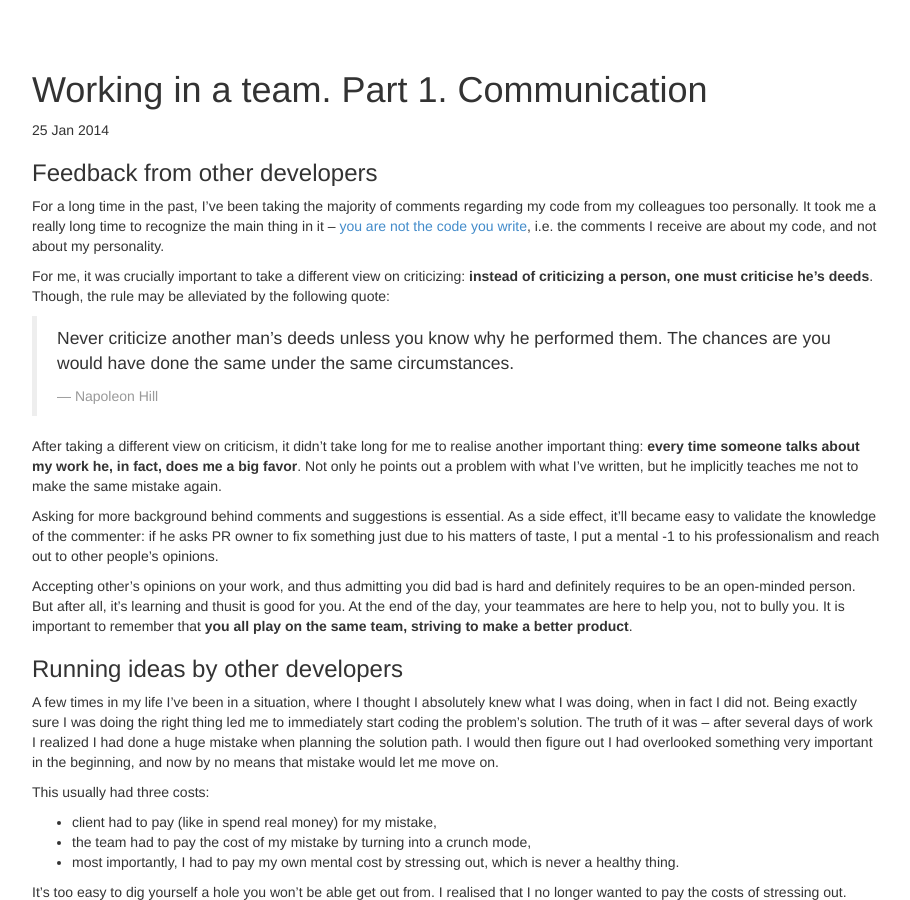
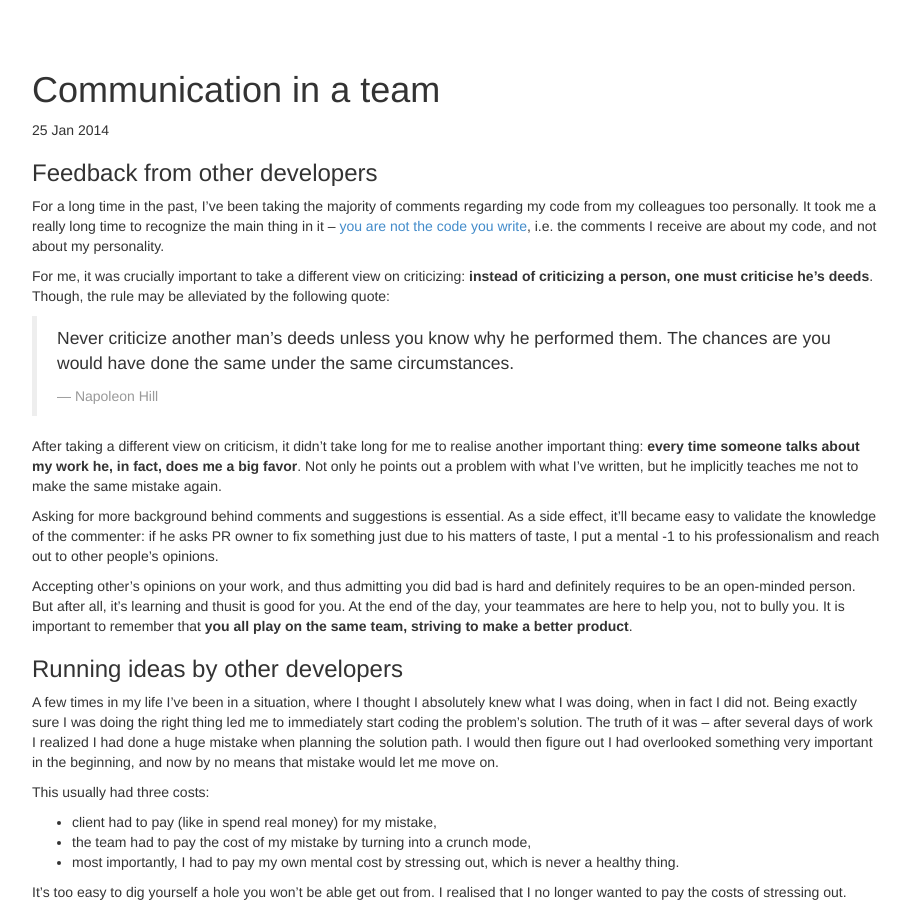
Before and after one commit to gmile/gmile.github.io, a Jekyll site: the page built from _posts/2014-01-25-working-in-a-team-pt-1-communication.markdown, in a window 1280 px wide and 900 px high. Shown: the whole window, without its empty margins (38-948 px from the left). Built offline with Jekyll 4.4.1, drawn with Linux system fonts in a browser that asks for light colours; Markdown is read by kramdown in place of the engine named in the settings.

Commit message:
Shorter title

```diff
--- a/_posts/2014-01-25-working-in-a-team-pt-1-communication.markdown
+++ b/_posts/2014-01-25-working-in-a-team-pt-1-communication.markdown
@@ -1,6 +1,6 @@
 ---
 layout: post
-title:  Working in a team. Part 1. Communication
+title:  Communication in a team
 date:   2014-01-25 00:46:00
 categories: development
 ---
```
